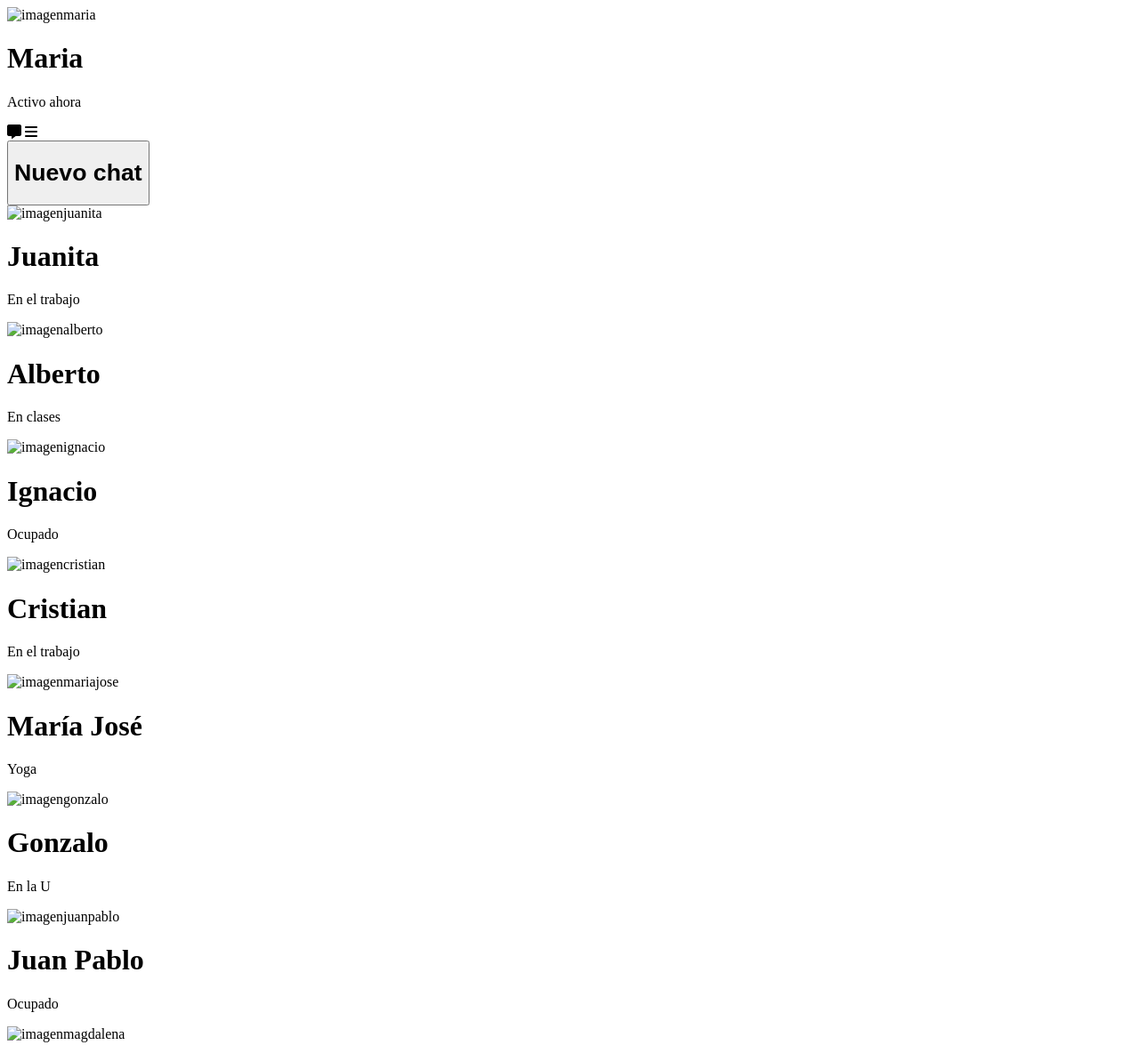
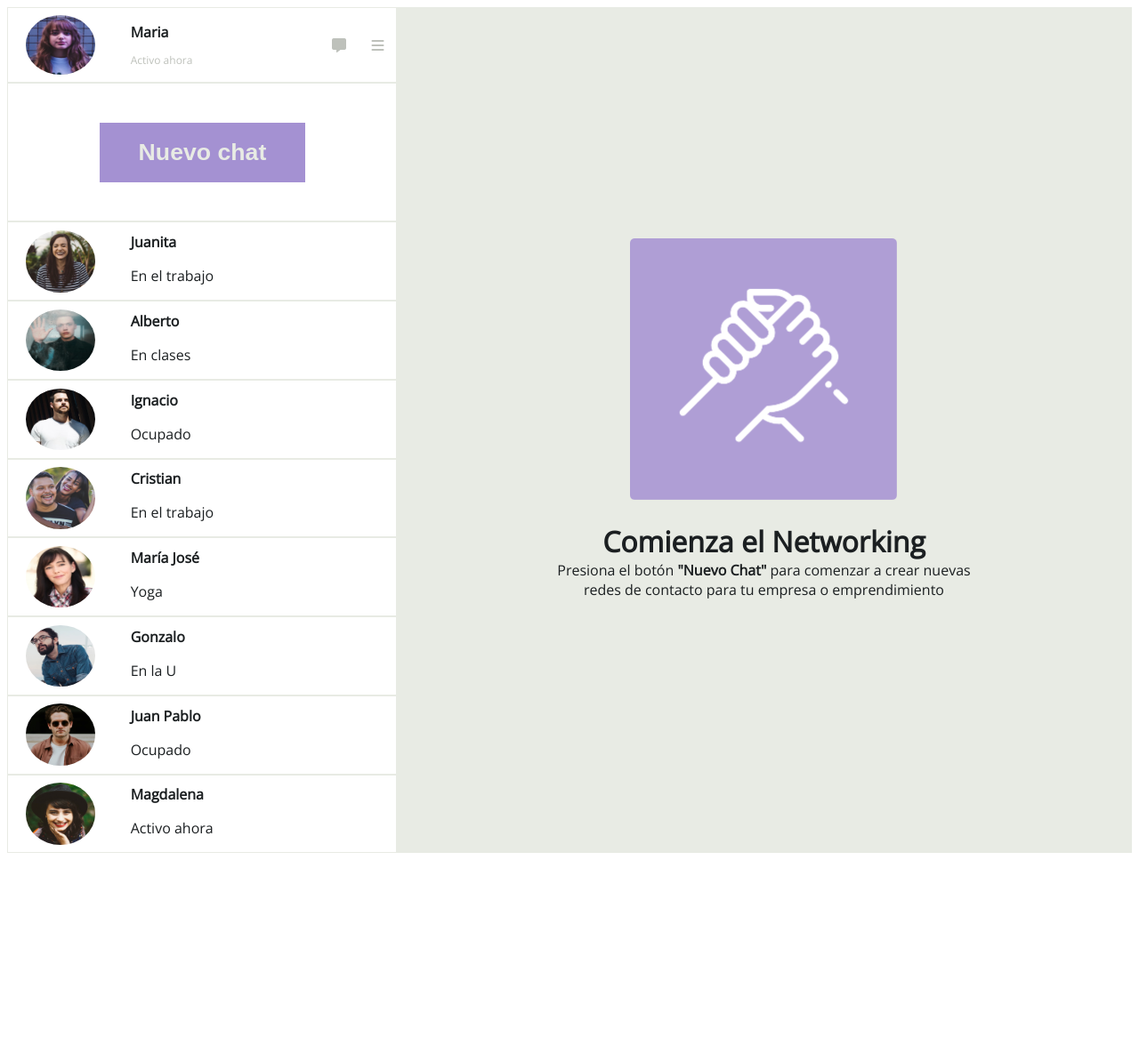
Before and after one commit to Cgautier01/sistema_de_mensajeria, a plain HTML site: page index.html in a window 1280 px wide. Shown: the top 1175 px of the page at 89% size. After the commit the page ends 967 px from the top, so only its background shows below. Drawn offline with nearby package versions, Linux system fonts and the light colour scheme; the site is published under a folder, as on GitHub Pages, so addresses that start at the root find nothing.

Commit message:
corrigiendo error enlaces a fotos y style.css

```diff
--- a/index.html
+++ b/index.html
@@ -7,7 +7,7 @@
     <meta name="viewport" content="width=device-width, initial-scale=1.0">
     <title>Sistema de Mensajería</title>
     <script src="https://kit.fontawesome.com/568943bbf7.js" crossorigin="anonymous"></script>
-    <link rel="stylesheet" href="/assets/css/style.css">
+    <link rel="stylesheet" href="assets/css/style.css">
     <link rel="preconnect" href="https://fonts.gstatic.com" crossorigin>
     <link href="https://fonts.googleapis.com/css2?family=Open+Sans&display=swap" rel="stylesheet">
 </head>
@@ -17,7 +17,7 @@
         <div class="chats">
             <div class="usuario">
                 <div class="infousuario">
-                    <img src="/assets/img/maria.jpg" alt="imagenmaria">
+                    <img src="assets/img/maria.jpg" alt="imagenmaria">
                     <div class="actividadusuario">
                         <h1>Maria</h1>
                         <p id="punico">Activo ahora</p>
@@ -35,7 +35,7 @@
             </div>
             <div class="usuario">
                 <div class="infousuario">
-                    <img src="/assets/img/juanita.jpg" alt="imagenjuanita">
+                    <img src="assets/img/juanita.jpg" alt="imagenjuanita">
                     <div class="actividadusuario">
                         <h1>Juanita</h1>
                         <p>En el trabajo</p>
@@ -44,7 +44,7 @@
             </div>
             <div class="usuario">
                 <div class="infousuario">
-                    <img src="/assets/img/alberto.jpg" alt="imagenalberto">
+                    <img src="assets/img/alberto.jpg" alt="imagenalberto">
                     <div class="actividadusuario">
                         <h1>Alberto</h1>
                         <p>En clases</p>
@@ -53,7 +53,7 @@
             </div>
             <div class="usuario">
                 <div class="infousuario">
-                    <img src="/assets/img/ignacio.jpg" alt="imagenignacio">
+                    <img src="assets/img/ignacio.jpg" alt="imagenignacio">
                     <div class="actividadusuario">
                         <h1>Ignacio</h1>
                         <p>Ocupado</p>
@@ -62,7 +62,7 @@
             </div>
             <div class="usuario">
                 <div class="infousuario">
-                    <img src="/assets/img/cristian.jpg" alt="imagencristian">
+                    <img src="assets/img/cristian.jpg" alt="imagencristian">
                     <div class="actividadusuario">
                         <h1>Cristian</h1>
                         <p>En el trabajo</p>
@@ -71,7 +71,7 @@
             </div>
             <div class="usuario">
                 <div class="infousuario">
-                    <img src="/assets/img/mariajose.jpg" alt="imagenmariajose">
+                    <img src="assets/img/mariajose.jpg" alt="imagenmariajose">
                     <div class="actividadusuario">
                         <h1>María José</h1>
                         <p>Yoga</p>
@@ -80,7 +80,7 @@
             </div>
             <div class="usuario">
                 <div class="infousuario">
-                    <img src="/assets/img/gonzalo.jpg" alt="imagengonzalo">
+                    <img src="assets/img/gonzalo.jpg" alt="imagengonzalo">
                     <div class="actividadusuario">
                         <h1>Gonzalo</h1>
                         <p>En la U</p>
@@ -89,7 +89,7 @@
             </div>
             <div class="usuario">
                 <div class="infousuario">
-                    <img src="/assets/img/juanpablo.jpg" alt="imagenjuanpablo">
+                    <img src="assets/img/juanpablo.jpg" alt="imagenjuanpablo">
                     <div class="actividadusuario">
                         <h1>Juan Pablo</h1>
                         <p>Ocupado</p>
@@ -98,7 +98,7 @@
             </div>
             <div class="usuario">
                 <div class="infousuario">
-                    <img src="/assets/img/magdalena.jpg" alt="imagenmagdalena">
+                    <img src="assets/img/magdalena.jpg" alt="imagenmagdalena">
                     <div class="actividadusuario">
                         <h1>Magdalena</h1>
                         <p>Activo ahora</p>
@@ -107,7 +107,7 @@
             </div>
         </div>
         <div class="newchat">
-            <img src="/assets/img/hand.png" alt="">
+            <img src="assets/img/hand.png" alt="">
             <div class="titlenew">
                 <h1>Comienza el Networking</h1>
                 <p>Presiona el botón <strong>"Nuevo Chat"</strong> para comenzar a crear nuevas</p>
```
